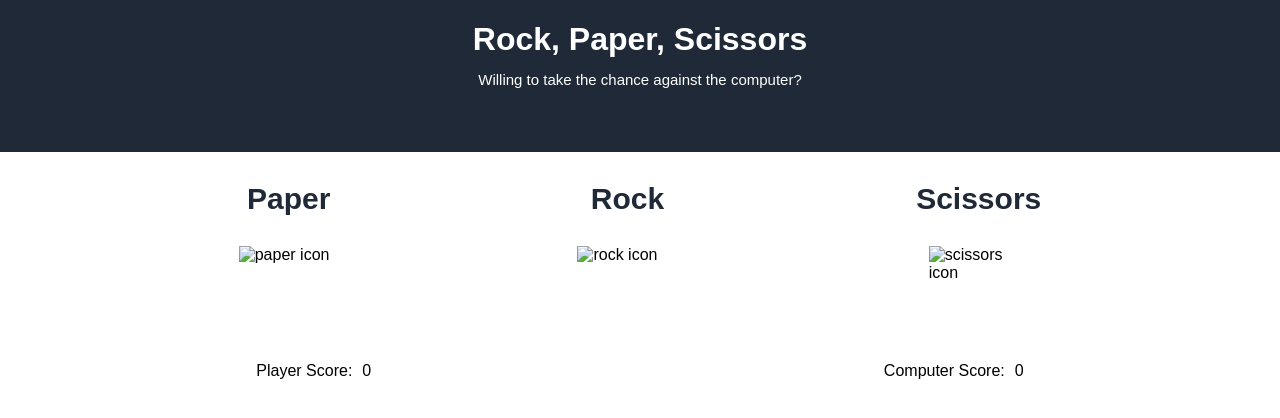
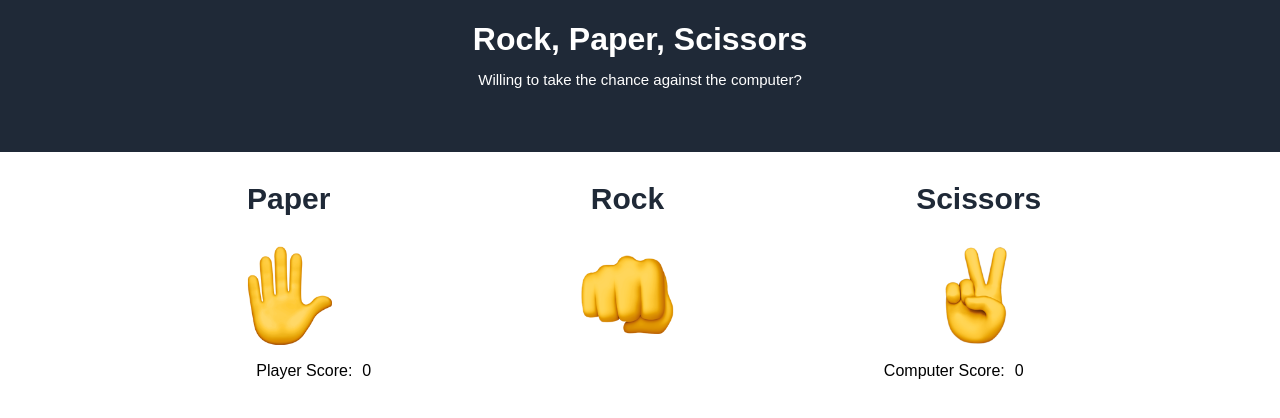
Before and after one commit to Vannent/rock-paper-scissors, a plain HTML site: page index.html in a window 1280 px wide. Drawn offline with Linux system fonts and the light colour scheme; the site is published under a folder, as on GitHub Pages, so addresses that start at the root find nothing.

Commit message:
Fixed img source.

```diff
--- a/index.html
+++ b/index.html
@@ -17,17 +17,17 @@
         <div class="images">
             <div class="paper">
                 <p class="choices">Paper</p>
-                <img src="/img/paper.png" id="paper" alt="paper icon">
+                <img src="./img/paper.png" id="paper" alt="paper icon">
             </div>
 
             <div class="rock">
                 <p class="choices">Rock</p>
-                <img src="/img/rock.png" id="rock" alt="rock icon">
+                <img src="./img/rock.png" id="rock" alt="rock icon">
             </div>
 
             <div class="scissors">
                 <p class="choices">Scissors</p>
-                <img src="/img/scissors.png" id="scissors" alt="scissors icon">
+                <img src="./img/scissors.png" id="scissors" alt="scissors icon">
             </div>
         </div>
         <div class="scores">
```
